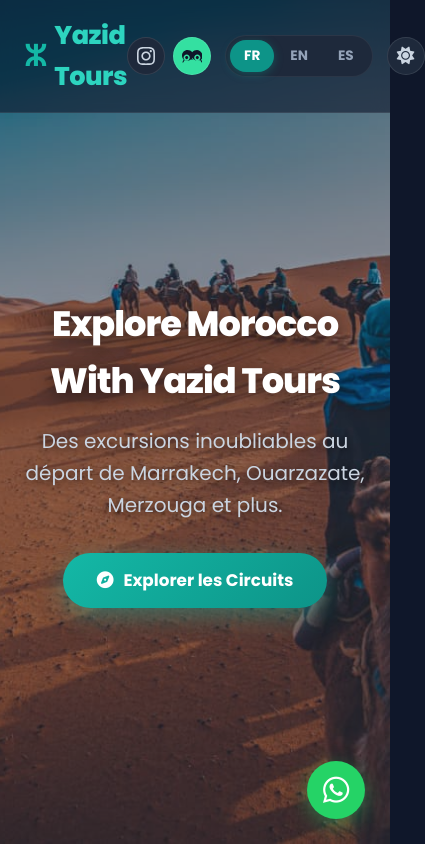
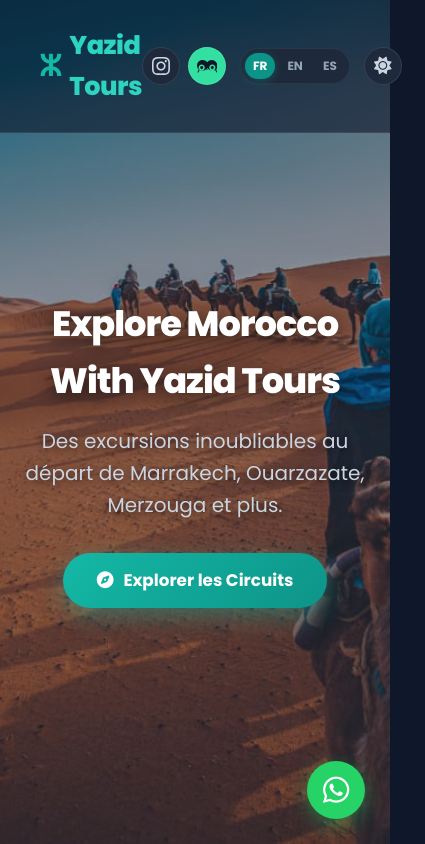
Before and after one commit to Ifri2007/yazidtours, a plain HTML site: page index.html in a window 390 px wide. Shown: the top 844 px of the page, 425 px wide, since content can reach past the window. Drawn offline with nearby package versions, Linux system fonts and the light colour scheme.

```diff
--- a/style.css
+++ b/style.css
@@ -1143,3 +1143,32 @@ html, body {
   margin-top: 0 !important;
   padding-top: 60px !important;
 }
+/* 📱 Mobile Header Responsiveness Fix */
+@media (max-width: 768px) {
+  header {
+    flex-wrap: wrap;
+    padding: 10px 15px !important;
+    gap: 10px;
+  }
+
+  .logo, .brand-name {
+    font-size: 1.2rem !important;
+  }
+
+  .language-switcher {
+    display: flex;
+    gap: 4px;
+  }
+
+  .language-switcher .lang-btn {
+    padding: 4px 8px;
+    font-size: 0.75rem;
+  }
+
+  /* تنظيم الأيقونات العلوية باش ما يتزاحموش */
+  .header-icons, .nav-icons {
+    display: flex;
+    align-items: center;
+    gap: 8px;
+  }
+}
```
